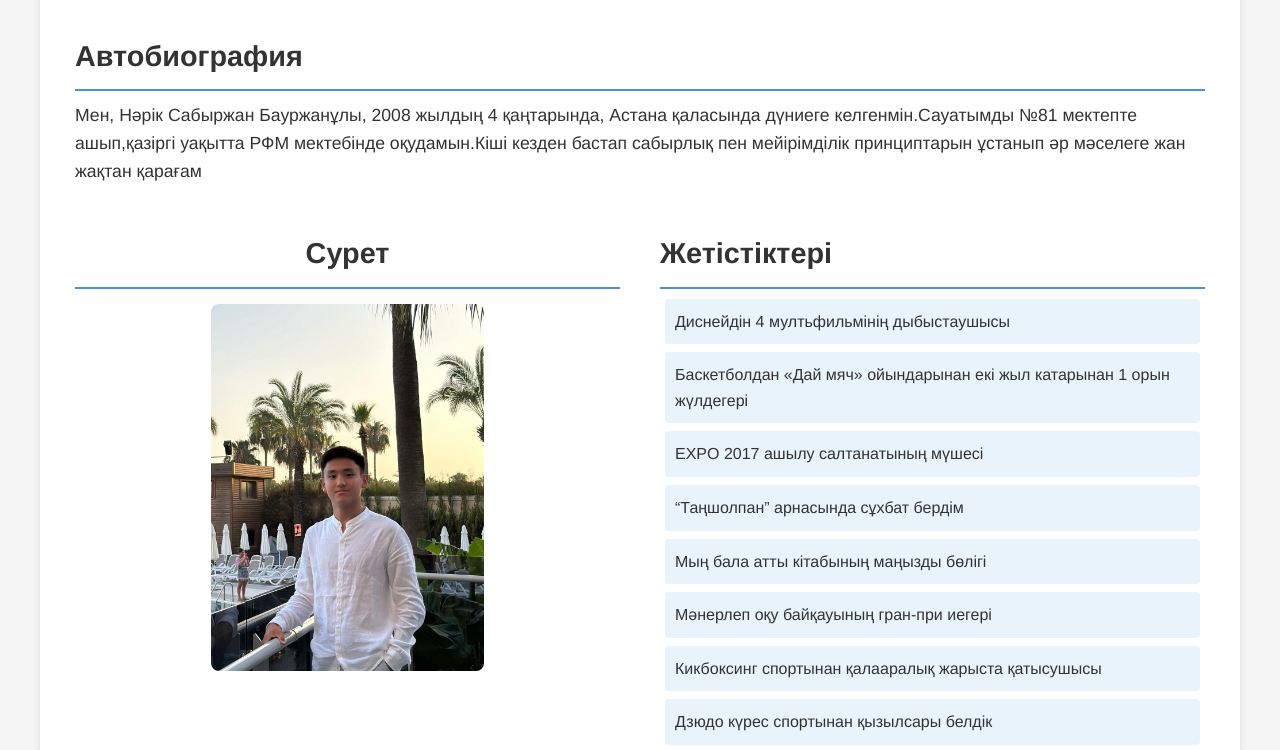
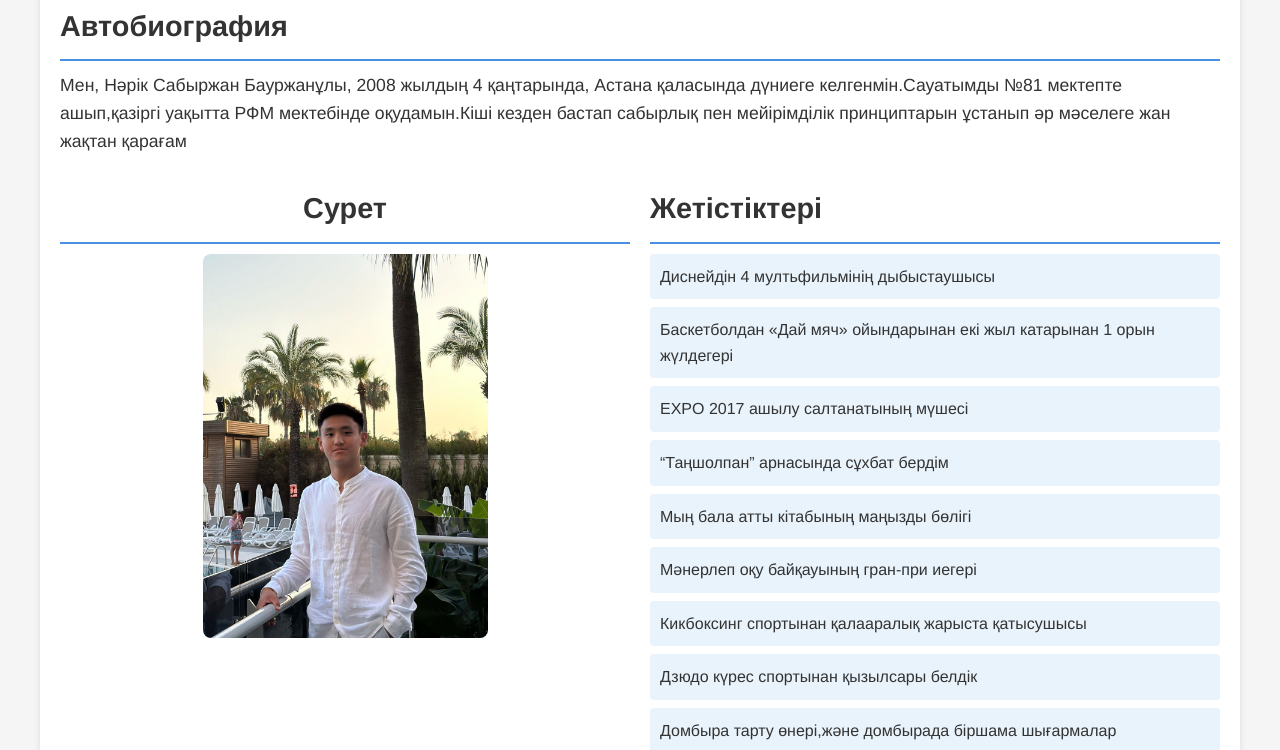
Before and after one commit to Sabyrzhan123/sabyr.github.io, a plain HTML site: page index.html in a window 1280 px wide. Shown: the part 161-911 px from the top of the page. Drawn offline with Linux system fonts and the light colour scheme.

Commit message:
Update index.html

```diff
--- a/index.html
+++ b/index.html
@@ -8,7 +8,7 @@
   <style>
     * {
       box-sizing: border-box;
-      margin: 5px;
+      margin: 0;
       padding: 0;
     }
     body {
```
